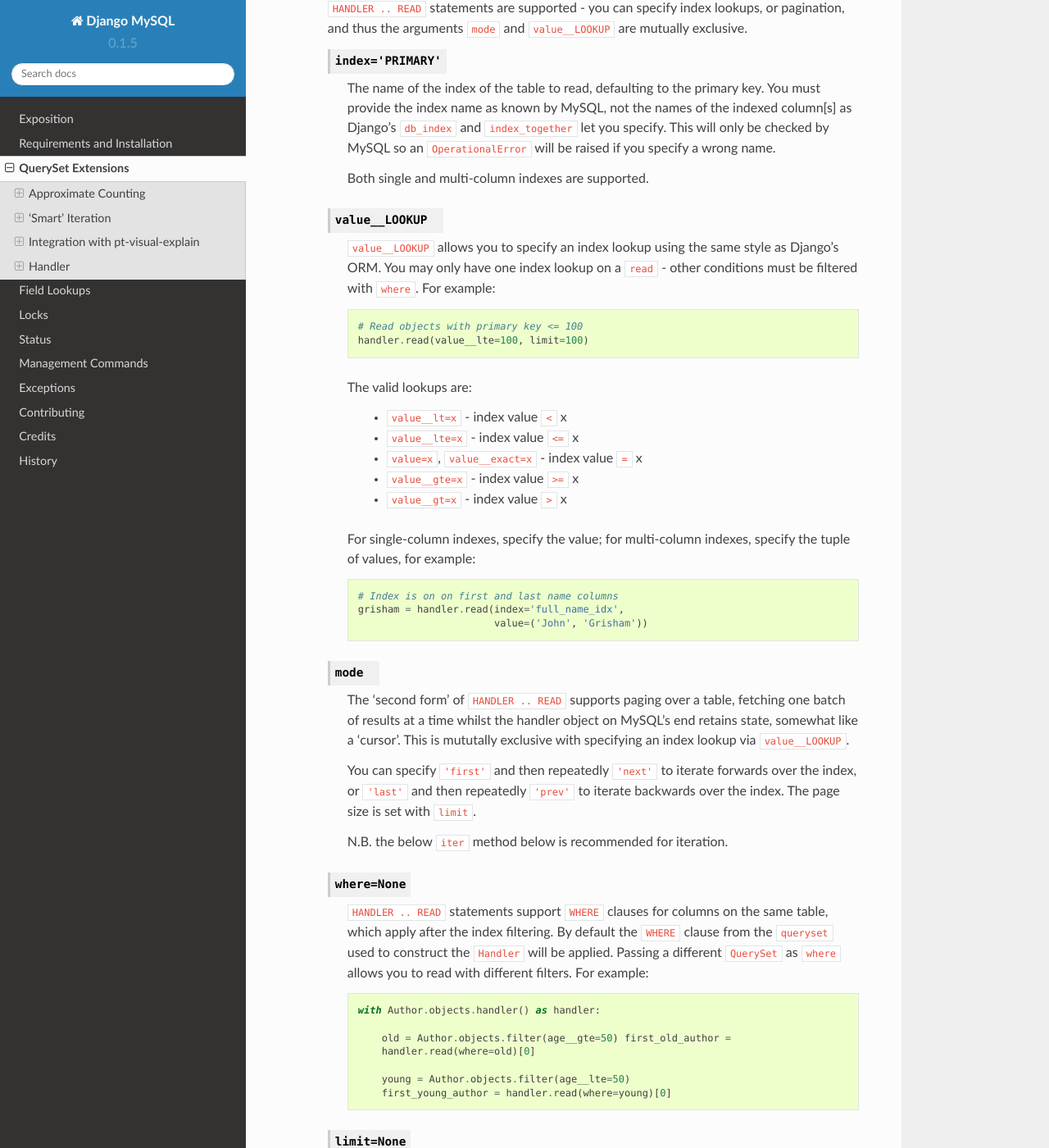
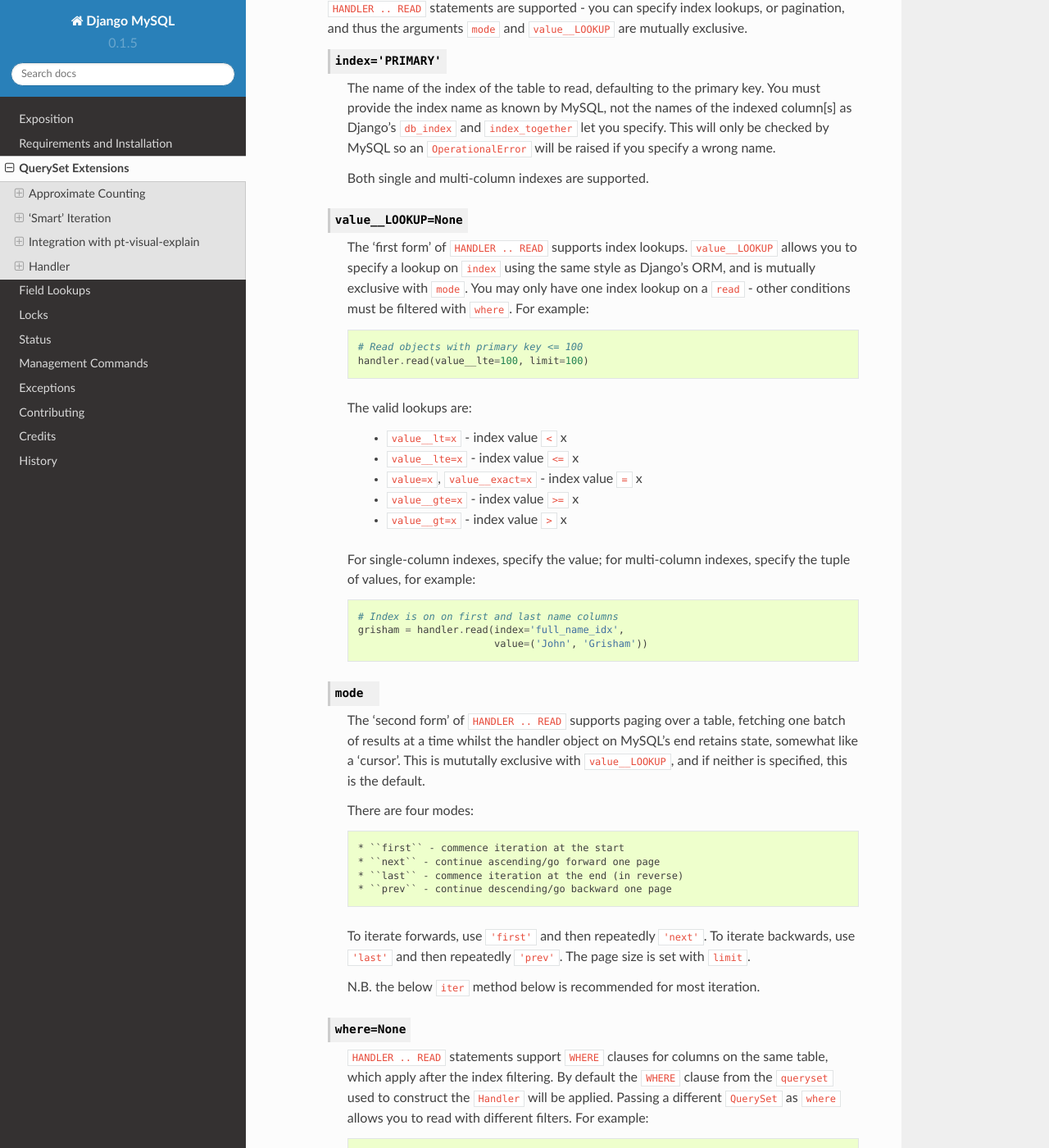
Before and after one commit to adamchainz/django-mysql, a Sphinx documentation site: the page built from docs/queryset_extensions.rst, in a window 1280 px wide and 1400 px high, scrolled down 7077 px. Shown: the whole window at 82% size. Built offline with Sphinx 7.4.7 and the Read the Docs theme 2.0.0, drawn with Linux system fonts in a browser that asks for light colours; some of the changed text lies outside the part shown.

Commit message:
Better mode/value__LOOKUP docs

```diff
--- a/docs/queryset_extensions.rst
+++ b/docs/queryset_extensions.rst
@@ -372,8 +372,8 @@ easily as well::
     manager. You may have multiple handlers open at once, even on the same
     table, but you cannot open the same one twice.
 
-    .. attribute:: read(index='PRIMARY', mode=None, where=None, limit=None, \
-                        value__LOOKUP=None)
+    .. attribute:: read(index='PRIMARY', value__LOOKUP=None, mode=None, \
+                        where=None, limit=None)
 
         Returns the result of a ``HANDLER .. READ`` statement as a
         :class:`~django.db.models.RawQuerySet` for the given ``queryset``'s
@@ -400,12 +400,13 @@ easily as well::
 
             Both single and multi-column indexes are supported.
 
-        .. attribute:: value__LOOKUP
+        .. attribute:: value__LOOKUP=None
 
-            ``value__LOOKUP`` allows you to specify an index lookup using the
-            same style as Django's ORM. You may only have one index lookup on a
-            ``read`` - other conditions must be filtered with ``where``. For
-            example::
+            The 'first form' of ``HANDLER .. READ`` supports index lookups.
+            ``value__LOOKUP`` allows you to specify a lookup on ``index`` using
+            the same style as Django's ORM, and is mutually exclusive with
+            ``mode``. You may only have one index lookup on a ``read`` - other
+            conditions must be filtered with ``where``. For example::
 
                 # Read objects with primary key <= 100
                 handler.read(value__lte=100, limit=100)
@@ -430,15 +431,22 @@ easily as well::
             The 'second form' of ``HANDLER .. READ`` supports paging over a
             table, fetching one batch of results at a time whilst the handler
             object on MySQL's end retains state, somewhat like a 'cursor'. This
-            is mututally exclusive with specifying an index lookup via
-            ``value__LOOKUP``.
+            is mututally exclusive with ``value__LOOKUP``, and if neither is
+            specified, this is the default.
 
-            You can specify ``'first'`` and then repeatedly ``'next'`` to
-            iterate forwards over the index, or ``'last'`` and then repeatedly
-            ``'prev'`` to iterate backwards over the index. The page size is
-            set with ``limit``.
+            There are four modes::
 
-            N.B. the below ``iter`` method below is recommended for iteration.
+                * ``first`` - commence iteration at the start
+                * ``next`` - continue ascending/go forward one page
+                * ``last`` - commence iteration at the end (in reverse)
+                * ``prev`` - continue descending/go backward one page
+
+            To iterate forwards, use ``'first'`` and then
+            repeatedly ``'next'``. To iterate backwards, use ``'last'`` and
+            then repeatedly ``'prev'``. The page size is set with ``limit``.
+
+            N.B. the below ``iter`` method below is recommended for most
+            iteration.
 
         .. attribute:: where=None
 
```
